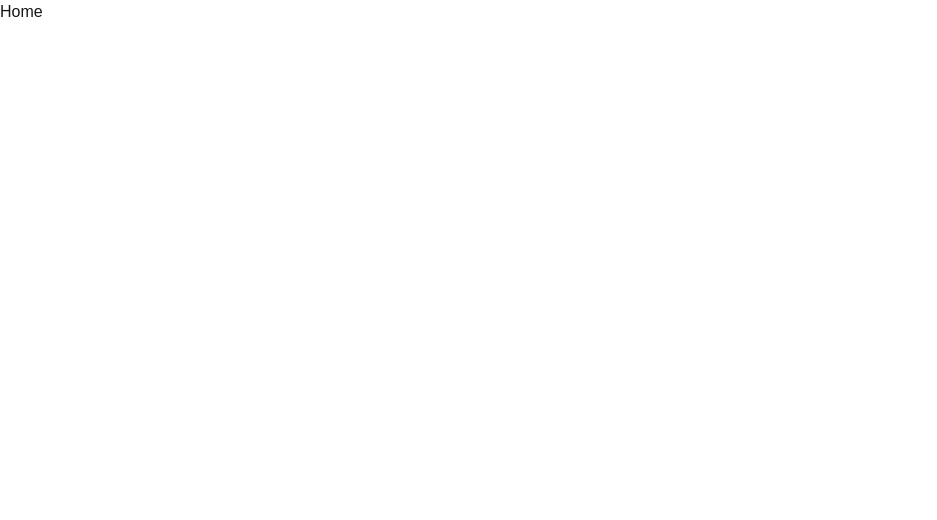
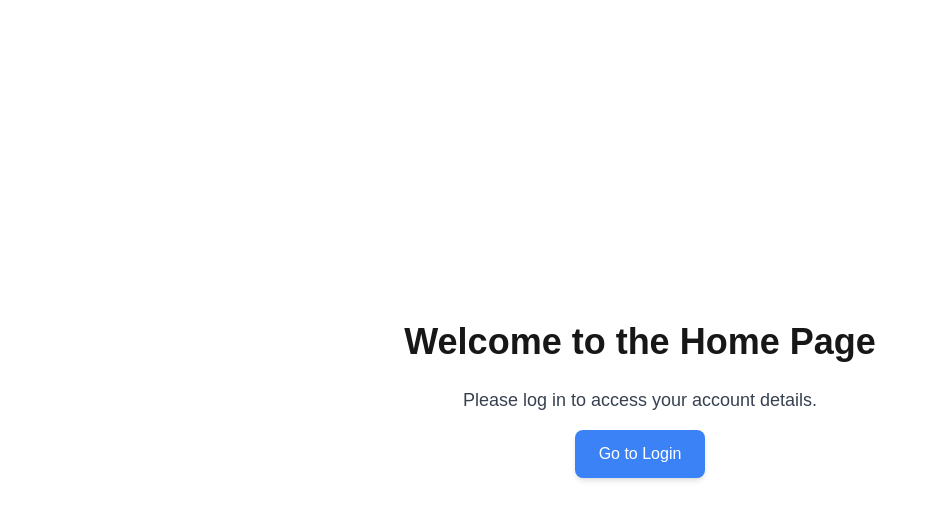
Before and after one commit to Ugits/Enterprise-Frontend, a Next.js app: page / in a window 1280 px wide. Shown: the top 520 px of the page, without its empty margins (0-937 px from the left). Built offline with nearby package versions, Linux system fonts and the light colour scheme.

Commit message:
Add Sign in button for redirecting

```diff
--- a/app/page.tsx
+++ b/app/page.tsx
@@ -1,15 +1,24 @@
 "use client";
+import { useRouter } from "next/navigation";
 import { useEffect, useState } from "react";
 
+export default function Home() {
+  const router = useRouter();
 
-export default function Home() {
-
+  const redirectLogin = () => {
+    router.push("/sign-in");
+  };
 
   return (
-    <main>
-      <div>
-       <h1>Home</h1>
-      </div>
-    </main>
+    <main className="flex flex-col items-center justify-center min-h-screen">
+    <h1 className="text-4xl font-bold mb-6">Welcome to the Home Page</h1>
+    <p className="text-lg text-gray-700 mb-4">Please log in to access your account details.</p>
+    <button
+      onClick={redirectLogin}
+      className="px-6 py-3 bg-blue-500 text-white rounded-lg shadow-md hover:bg-blue-600 focus:outline-none focus:ring-2 focus:ring-blue-400"
+    >
+      Go to Login
+    </button>
+  </main>
   );
 }
```
